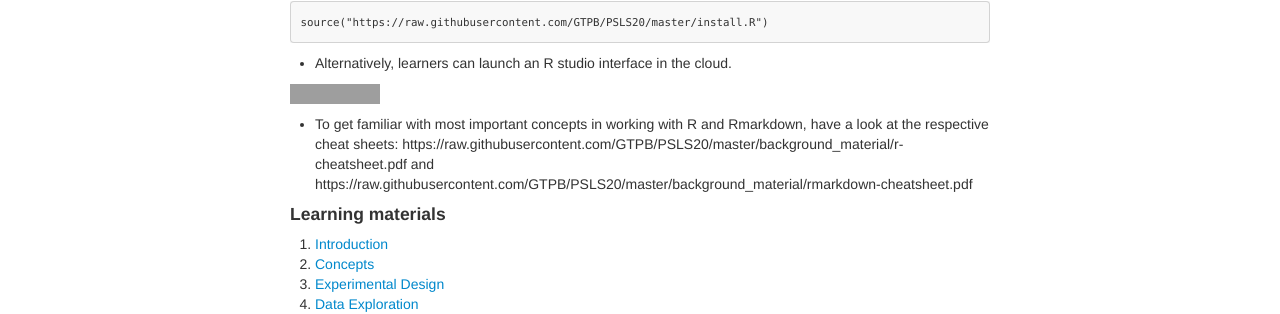
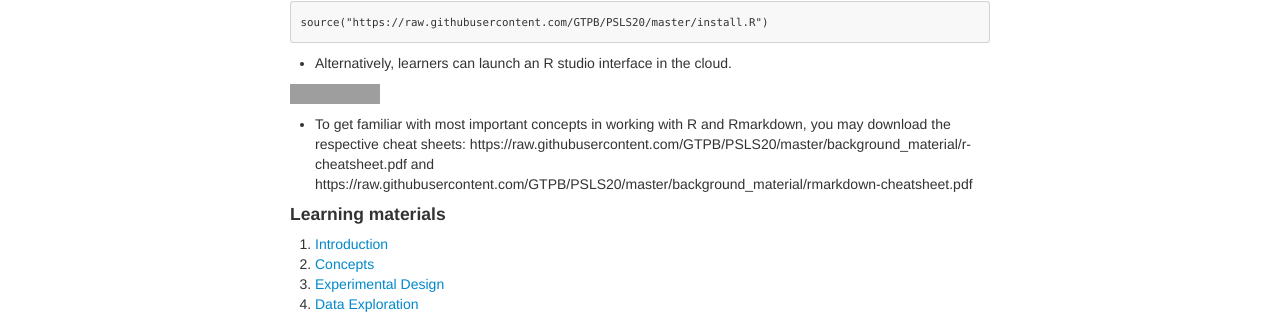
Before and after one commit to GTPB/PSLS20, a Jekyll site: the page built from index.md, in a window 1280 px wide. Shown: the part 1410-1724 px from the top of the page. Built offline with Jekyll 4.4.1, drawn with Linux system fonts in a browser that asks for light colours; grey boxes are pictures that could not be loaded.

```diff
--- a/index.md
+++ b/index.md
@@ -79,7 +79,7 @@
 
 [![Binder](http://mybinder.org/badge.svg)](https://mybinder.org/v2/gh/GTPB/PSLS20/master?urlpath=rstudio)
 
-- To get familiar with most important concepts in working with R and Rmarkdown, have a look at the respective cheat sheets:
+- To get familiar with most important concepts in working with R and Rmarkdown, you may download the respective cheat sheets:
 https://raw.githubusercontent.com/GTPB/PSLS20/master/background_material/r-cheatsheet.pdf and https://raw.githubusercontent.com/GTPB/PSLS20/master/background_material/rmarkdown-cheatsheet.pdf
 
 #### Learning materials
```
